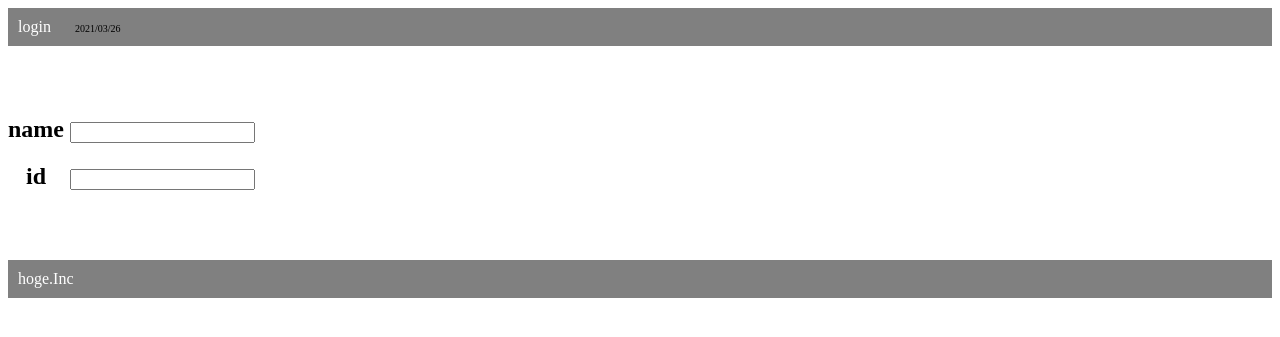
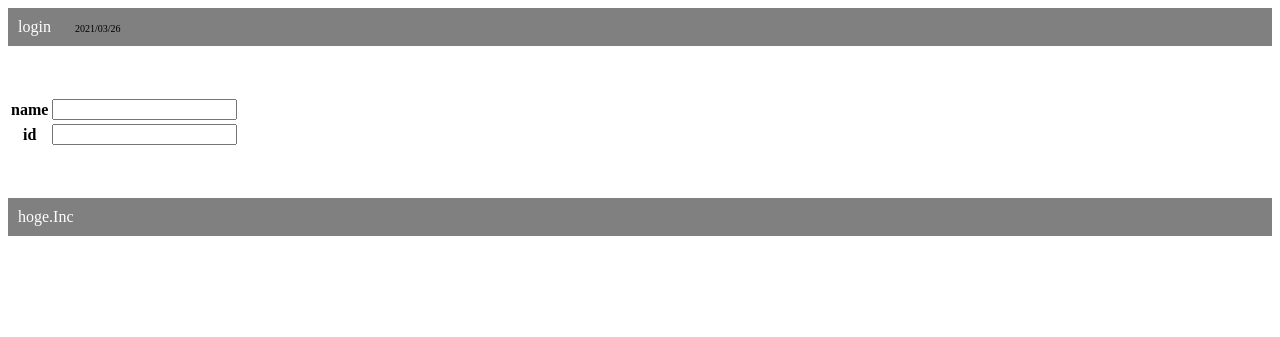
Before and after one commit to AKIHIRO-YAMADA/curriculum, a Java web app: page /jspTest.jsp in a window 1280 px wide. Shown: the top 337 px of the page. Run offline with Tomcat 11, a stand-in JSP engine, Linux system fonts and the light colour scheme.

Commit message:
Check3
fix

```diff
--- a/JavaStudy/Check3/WebContent/css/style.css
+++ b/JavaStudy/Check3/WebContent/css/style.css
@@ -7,7 +7,7 @@
 	padding: 10px;
 	color: white;
 }
-.area {
+.main {
 	padding-top: 50px;
 	padding-bottom: 50px;
 }
--- a/JavaStudy/Check3/WebContent/jspTest.jsp
+++ b/JavaStudy/Check3/WebContent/jspTest.jsp
@@ -1,6 +1,6 @@
 <%@ page language="java" contentType="text/html; charset=UTF-8"
     pageEncoding="UTF-8"%>
-    <%@ page import="java.util.*,java.text.SimpleDateFormat"%>
+
 <!DOCTYPE html PUBLIC "-//W3C//DTD HTML 4.01 Transitional//EN" "http://www.w3.org/TR/html4/loose.dtd">
 <html>
 <head>
@@ -9,25 +9,19 @@
 <link rel="stylesheet" type="text/css" href="/Check3/css/style.css">
 </head>
 <body>
-	<div class="date1">
-	   <% Date date = new Date();
-	      SimpleDateFormat sdf = new SimpleDateFormat("yyyy/MM/dd");
-	      String formatDate = sdf.format(date);%>
-	</div>
-	<div class="header-top">
 	<jsp:include page="header.jsp" flush="true" />
-	<label class="date">
-	 <%= formatDate %>
-	 </label>
-	</div>
 	<!-- name、idの入力エリアを作成しなさい -->
-	<div class="area">
-	 <h2 class="name">name
-		<input id="name" type="text">
-	 </h2>
-	  <h2 class="id"> &nbsp;&nbsp;&nbsp;id &nbsp;&nbsp;
-	 	<input id="number" type="password">
-	  </h2>
+	<div class="main">
+	  <table>
+	    <tr>
+	 	  <th>name</th>
+		    <td><input id="name" type="text"></td>
+		</tr>
+		<tr>
+	 	  <th>id</th>
+	 	    <td><input id="number" type="password"></td>
+	    </tr>
+	   </table>
 	 </div>
 	<jsp:include page="footer.jsp" flush="true" />
 </body>
```
Also changed, not shown: other parts of JavaStudy/Check3/WebContent/css/style.css (+1 -1 lines), JavaStudy/Check3/WebContent/header.jsp (+10 -1 lines), 1 other file.
